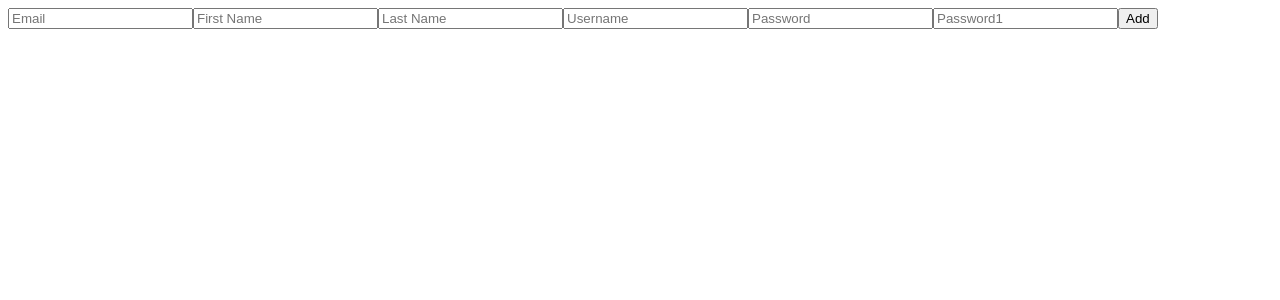
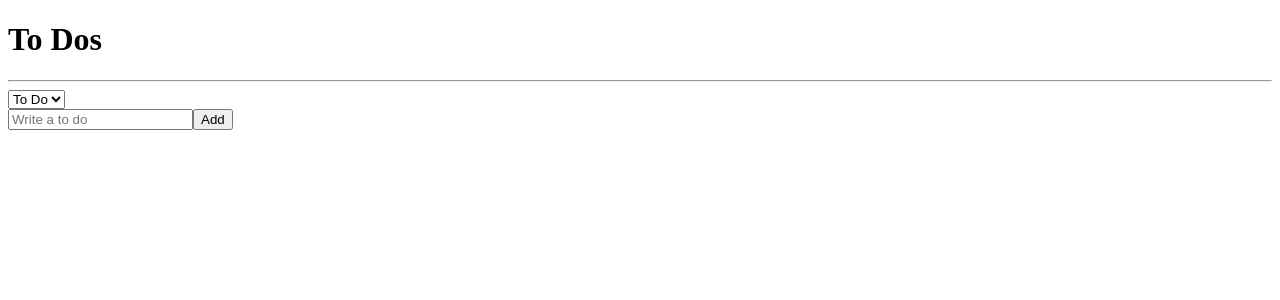
Before and after one commit to leejanghe/recoil_todo, a React (Create React App) app in the folder client/: page / in a window 1280 px wide. Shown: the top 300 px of the page. Built offline with nearby package versions, Linux system fonts and the light colour scheme.

Commit message:
test git

```diff
--- a/client/src/App.tsx
+++ b/client/src/App.tsx
@@ -1,5 +1,4 @@
-import React from "react";
-import ToDoList from "./TodoList";
+import ToDoList from "./components/TodoList";
 
 function App() {
   return <ToDoList />;
--- a/client/src/TodoList.tsx
+++ /dev/null
@@ -1,22 +0,0 @@
-import React, { useState } from "react";
-import { useForm } from "react-hook-form";
-
-function ToDoList() {
-  const { register, watch } = useForm();
-  console.log(watch());
-
-  return (
-    <div>
-      <form>
-        <input {...register("email")} placeholder="Email" />
-        <input {...register("firstName")} placeholder="First Name" />
-        <input {...register("lastName")} placeholder="Last Name" />
-        <input {...register("username")} placeholder="Username" />
-        <input {...register("password")} placeholder="Password" />
-        <input {...register("password1")} placeholder="Password1" />
-        <button>Add</button>
-      </form>
-    </div>
-  );
-}
-export default ToDoList;
--- /dev/null
+++ b/client/src/atoms.tsx
@@ -0,0 +1,31 @@
+import { atom, selector } from "recoil";
+
+export enum Categories {
+  "TO_DO" = "TO_DO",
+  "DOING" = "DOING",
+  "DONE" = "DONE",
+}
+
+export interface IToDo {
+  text: string;
+  id: number;
+  category: Categories;
+}
+export const categoryState = atom<Categories>({
+  key: "category",
+  default: Categories.TO_DO,
+});
+
+export const toDoState = atom<IToDo[]>({
+  key: "toDo",
+  default: [],
+});
+
+export const toDoSelector = selector({
+  key: "toDoSelector",
+  get: ({ get }) => {
+    const toDos = get(toDoState);
+    const category = get(categoryState);
+    return toDos.filter((toDo) => toDo.category === category);
+  },
+});
--- /dev/null
+++ b/client/src/components/CreateToDo.tsx
@@ -0,0 +1,33 @@
+import { useForm } from "react-hook-form";
+import { useRecoilValue, useSetRecoilState } from "recoil";
+import { categoryState, toDoState } from "../atoms";
+
+interface IForm {
+  toDo: string;
+}
+
+function CreateToDo() {
+  const setToDos = useSetRecoilState(toDoState);
+  const category = useRecoilValue(categoryState);
+  const { register, handleSubmit, setValue } = useForm<IForm>();
+  const handleValid = ({ toDo }: IForm) => {
+    setToDos((oldToDos) => [
+      { text: toDo, id: Date.now(), category },
+      ...oldToDos,
+    ]);
+    setValue("toDo", "");
+  };
+  return (
+    <form onSubmit={handleSubmit(handleValid)}>
+      <input
+        {...register("toDo", {
+          required: "Please write a To Do",
+        })}
+        placeholder="Write a to do"
+      />
+      <button>Add</button>
+    </form>
+  );
+}
+
+export default CreateToDo;
--- /dev/null
+++ b/client/src/components/ToDo.tsx
@@ -0,0 +1,43 @@
+import React from "react";
+import { useSetRecoilState } from "recoil";
+import { Categories, IToDo, toDoState } from "../atoms";
+
+function ToDo({ text, category, id }: IToDo) {
+  const setToDos = useSetRecoilState(toDoState);
+  const onClick = (event: React.MouseEvent<HTMLButtonElement>) => {
+    const {
+      currentTarget: { name },
+    } = event;
+    setToDos((oldToDos) => {
+      const targetIndex = oldToDos.findIndex((toDo) => toDo.id === id);
+      const newToDo = { text, id, category: name as any };
+      return [
+        ...oldToDos.slice(0, targetIndex),
+        newToDo,
+        ...oldToDos.slice(targetIndex + 1),
+      ];
+    });
+  };
+  return (
+    <li>
+      <span>{text}</span>
+      {category !== Categories.DOING && (
+        <button name={Categories.DOING} onClick={onClick}>
+          Doing
+        </button>
+      )}
+      {category !== Categories.TO_DO && (
+        <button name={Categories.TO_DO} onClick={onClick}>
+          To Do
+        </button>
+      )}
+      {category !== Categories.DONE && (
+        <button name={Categories.DONE} onClick={onClick}>
+          Done
+        </button>
+      )}
+    </li>
+  );
+}
+
+export default ToDo;
--- /dev/null
+++ b/client/src/components/TodoList.tsx
@@ -0,0 +1,30 @@
+import { useRecoilState, useRecoilValue } from "recoil";
+import { Categories, categoryState, toDoSelector } from "../atoms";
+import CreateToDo from "./CreateToDo";
+import ToDo from "./ToDo";
+
+function ToDoList() {
+  const toDos = useRecoilValue(toDoSelector);
+  const [category, setCategory] = useRecoilState(categoryState);
+  const onInput = (event: React.FormEvent<HTMLSelectElement>) => {
+    setCategory(event.currentTarget.value as any);
+  };
+  console.log(toDos);
+  return (
+    <div>
+      <h1>To Dos</h1>
+      <hr />
+      <select value={category} onInput={onInput}>
+        <option value={Categories.TO_DO}>To Do</option>
+        <option value={Categories.DOING}>Doing</option>
+        <option value={Categories.DONE}>Done</option>
+      </select>
+      <CreateToDo />
+      {toDos?.map((toDo) => (
+        <ToDo key={toDo.id} {...toDo} />
+      ))}
+    </div>
+  );
+}
+
+export default ToDoList;
--- a/client/src/index.tsx
+++ b/client/src/index.tsx
@@ -1,12 +1,14 @@
 import React from "react";
 import ReactDOM from "react-dom/client";
 import App from "./App";
-
+import { RecoilRoot } from "recoil";
 const root = ReactDOM.createRoot(
   document.getElementById("root") as HTMLElement
 );
 root.render(
   <React.StrictMode>
-    <App />
+    <RecoilRoot>
+      <App />
+    </RecoilRoot>
   </React.StrictMode>
 );
```
